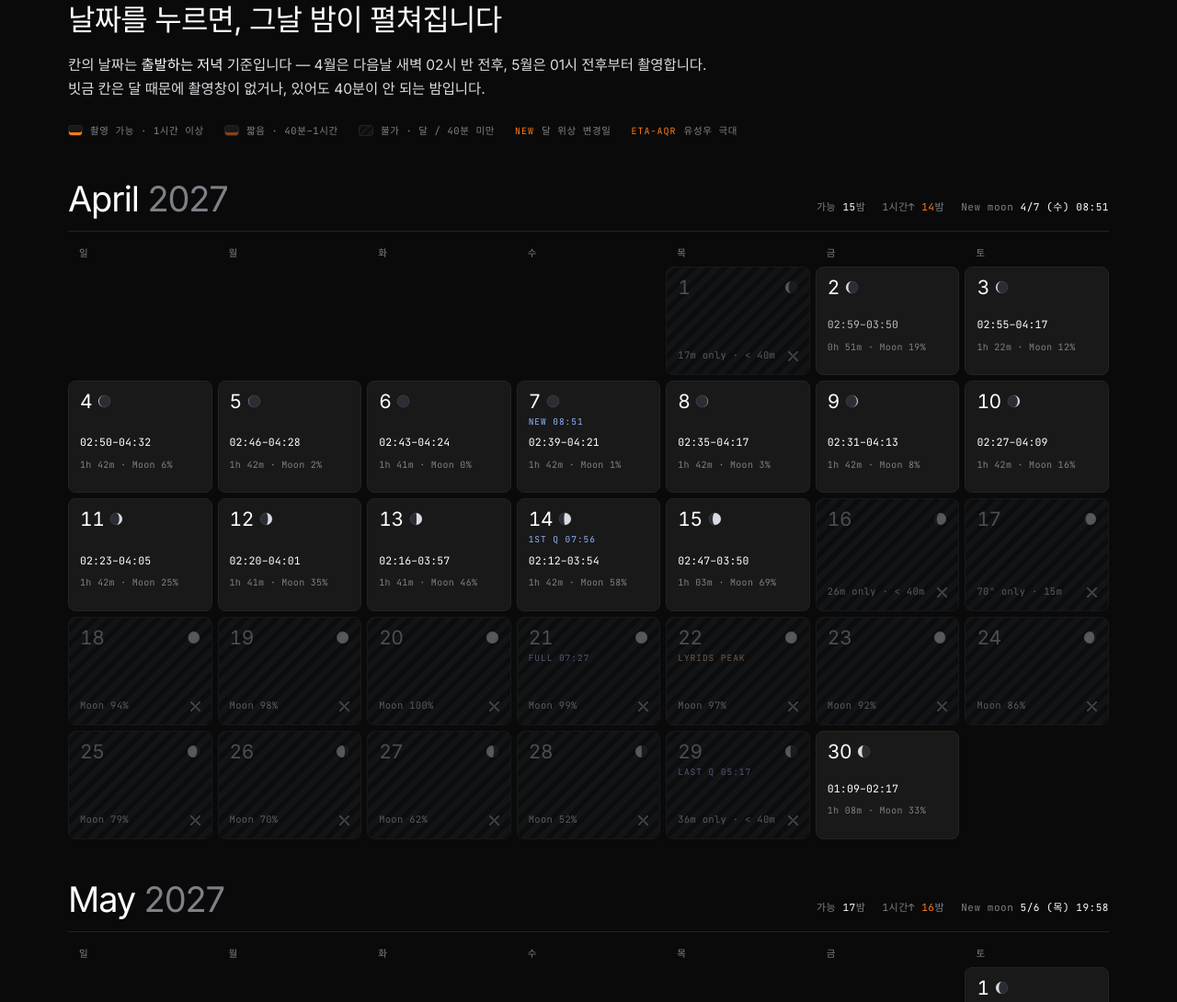
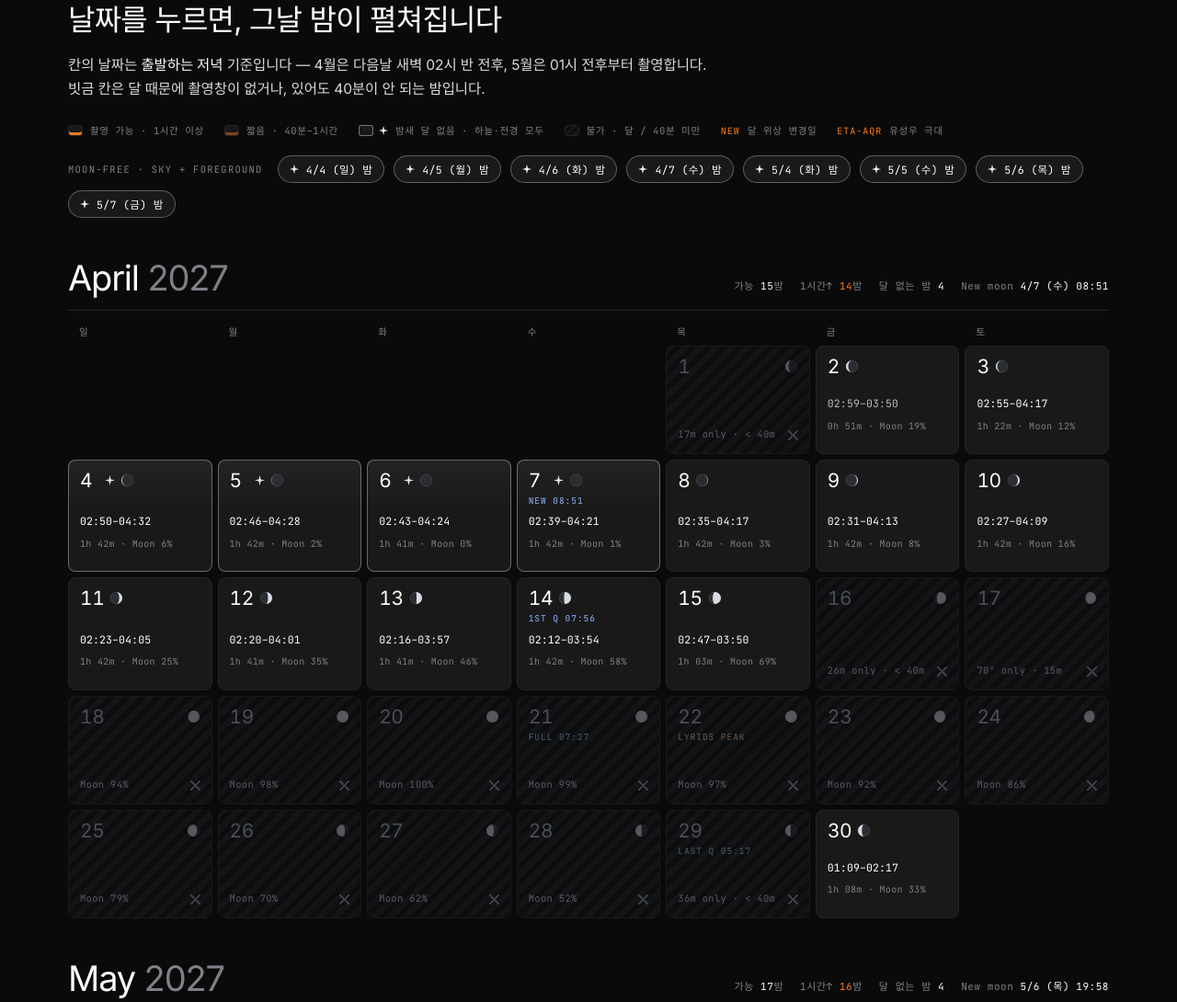
Before and after one commit to kmzlee/lee-jungho-portfolio, a plain HTML site: page private/aso-2027.html in a window 1280 px wide. Shown: the part 987-2077 px from the top of the page at 92% size. Drawn offline with Linux system fonts and the light colour scheme; a web font is replaced by a local one.

Commit message:
ASO 2027: mark moon-free nights (no moon for the whole astronomical night)
Co-Authored-By: Claude Opus 5.5 <noreply@anthropic.com>
Claude-Session: https://claude.ai/code/session_01NiU1YFaN2N1ihJR9zxuYd6

```diff
--- a/private/aso-2027.html
+++ b/private/aso-2027.html
@@ -317,6 +317,25 @@ button.day.sel{border-color:var(--sun);background:#1d1814;transform:none;box-sha
   .cal-anim .day:not(.empty){opacity:1;transform:none}
   .stg,.nt-seg,.d-bar i{animation:none!important;opacity:1;transform:none}
 }
+
+/* ── moon-free nights (sky + foreground) ── */
+.d-star{display:inline-block;width:11px;height:11px;margin-right:auto;margin-left:8px;color:#fff;opacity:.9}
+.day.nomoon{border-color:rgba(255,255,255,.34);background:linear-gradient(180deg,rgba(255,255,255,.045),rgba(255,255,255,0) 46%),var(--surface)}
+button.day.nomoon:hover{border-color:rgba(255,255,255,.6)}
+button.day.nomoon.sel{border-color:var(--sun)}
+.lg-nomoon{background:var(--surface);border-color:rgba(255,255,255,.4)}
+.nm-strip{display:flex;flex-wrap:wrap;align-items:center;gap:8px 10px;margin-top:18px}
+.nm-strip .k{font-family:"JetBrains Mono",ui-monospace,monospace;font-size:10.5px;letter-spacing:.12em;text-transform:uppercase;color:var(--muted);margin-right:6px}
+.nm-chip{
+  appearance:none;cursor:pointer;display:inline-flex;align-items:center;gap:8px;
+  font-family:"JetBrains Mono",ui-monospace,monospace;font-size:11.5px;letter-spacing:.03em;color:var(--ink);
+  background:var(--surface);border:1px solid rgba(255,255,255,.3);border-radius:9999px;padding:6px 12px;
+  transition:border-color .2s,background .2s;
+}
+.nm-chip:hover{border-color:rgba(255,255,255,.6);background:#202226}
+.nm-chip svg{width:10px;height:10px}
+.badge.white{border-color:rgba(255,255,255,.5);color:#fff}
+@media (max-width:700px){ .d-star{width:9px;height:9px;margin-left:4px} }
 </style>
 </head>
 <body>
@@ -324,7 +343,7 @@ button.day.sel{border-color:var(--sun);background:#1d1814;transform:none;box-sha
 <div class="wrap">
 
 <div class="hero" id="top">
-  <span class="eyebrow">阿蘇 · Kumamoto, Japan · 32.987°N 131.050°E · 936 m · JST<span class="private-tag"><i></i>Private · not published</span></span>
+  <span class="eyebrow">阿蘇 · Kumamoto, Japan · 32.987°N 131.050°E · 936 m · JST<span class="private-tag"><i></i>Private · unlisted</span></span>
   <h1>Project : ASO 2027</h1>
   <p class="sub">아소 칼데라를 동쪽 정면에 두고, 2027년 봄 은하수 풀 아치(180°~210°)를 24mm 세로 8×1 파노라마로 담는 계획입니다.<br>붉은 성운이 화려한 백조자리 Deneb이 고도 30°를 넘고, 아치가 프레임(65~70°) 안에 여유 있게 들어오는 시간만 골라 4–5월 달 없는 밤에 날씨를 보며 출발합니다.</p>
   <div class="hero-photo">
@@ -348,10 +367,12 @@ button.day.sel{border-color:var(--sun);background:#1d1814;transform:none;box-sha
   <div class="cal-legend">
     <span><i class="lg-box lg-ok"></i>촬영 가능 · 1시간 이상</span>
     <span><i class="lg-box lg-short"></i>짧음 · 40분–1시간</span>
+    <span><i class="lg-box lg-nomoon"></i><svg width="10" height="10" viewBox="0 0 12 12" style="margin-left:-2px"><path d="M6 0 L7.2 4.8 L12 6 L7.2 7.2 L6 12 L4.8 7.2 L0 6 L4.8 4.8 Z" fill="#fff"/></svg>밤새 달 없음 · 하늘·전경 모두</span>
     <span><i class="lg-box lg-off"></i>불가 · 달 / 40분 미만</span>
     <span><span class="d-tag" style="font-size:10px">New</span>달 위상 변경일</span>
     <span><span class="d-tag" style="font-size:10px">Eta-AQR</span>유성우 극대</span>
   </div>
+  <div class="nm-strip" id="nmStrip"></div>
   <div id="calendar"></div>
 </section>
 
@@ -427,7 +448,7 @@ button.day.sel{border-color:var(--sun);background:#1d1814;transform:none;box-sha
   <p><b>계산</b> — 태양·달·별 위치는 PyEphem으로 1분 간격 계산했습니다. 기준점 阿蘇 大観峰 부근 32.987°N 131.050°E, 936 m, JST. 일출·일몰은 표준 지평선 기준이며 실제 능선은 반영하지 않았습니다.</p>
   <p><b>조건</b> — Deneb ≥ 30°, 아치 꼭대기(은하수 중심선) ≤ 55° (프레임 65°) / ≤ 60° (프레임 70°), 아치 양 끝 345°–195°, 천문박명 사이, 달 지평선 아래.</p>
   <p><b>유성우</b> — 극대일은 IMO Meteor Shower Calendar 2027 기준.</p>
-  <p><b>Private</b> — 이 페이지는 <code>private/</code> 폴더에 있으며 git에서 제외되어 GitHub Pages에 올라가지 않습니다.</p>
+  <p><b>Private</b> — 사이트 메뉴와 Workflow 목록 어디에도 연결되지 않은 페이지입니다. 링크를 아는 사람만 열 수 있고, 검색엔진 색인에서도 제외했습니다.</p>
 </footer>
 
 </div>
@@ -461,6 +482,8 @@ const DATA = {"rows": [{"mo": 4, "day": 1, "label": "4/1(목)→4/2", "ss": "18:
   const mdw = d => `${md(d)} (${DOW[d.getDay()]})`;
   const pct = m => (m / 720 * 100).toFixed(3) + '%';
   const avail = R.filter(o => o.w);
+  const STAR = '<svg class="d-star" viewBox="0 0 12 12" aria-hidden="true"><path d="M6 0 L7.2 4.8 L12 6 L7.2 7.2 L6 12 L4.8 7.2 L0 6 L4.8 4.8 Z" fill="currentColor"/></svg>';
+  const noMoon = o => o.dark.length === 1 && o.dark[0][0] <= o.adm + 1 && o.dark[0][1] >= o.awm - 2;
 
   /* every time belongs to the night that starts on the cell's evening:
      12:00–23:59 → that evening's date, 00:00–11:59 → the next morning */
@@ -521,7 +544,7 @@ const DATA = {"rows": [{"mo": 4, "day": 1, "label": "4/1(목)→4/2", "ss": "18:
     const m = document.createElement('div');
     m.className = 'cal-month cal-anim';
     m.innerHTML = `<div class="cal-head"><h3 class="cal-title">${MON[mo]} <span>2027</span></h3>
-      <div class="cal-sum"><span>가능 <b>${ok.length}</b>밤</span><span>1시간↑ <b class="s">${strong.length}</b>밤</span><span>New moon <b>${nm.d} ${nm.t}</b></span></div></div>
+      <div class="cal-sum"><span>가능 <b>${ok.length}</b>밤</span><span>1시간↑ <b class="s">${strong.length}</b>밤</span><span>달 없는 밤 <b>${rows.filter(noMoon).length}</b></span><span>New moon <b>${nm.d} ${nm.t}</b></span></div></div>
       <div class="cal-dow">${DOW.map(d => `<span>${d}</span>`).join('')}</div>`;
     const first = new Date(2027, mo - 1, 1).getDay();
     const cells = Array(first).fill(null).concat(rows);
@@ -534,8 +557,8 @@ const DATA = {"rows": [{"mo": 4, "day": 1, "label": "4/1(목)→4/2", "ss": "18:
         if (o.w) {
           const L = wlen(o.w), short = L < 60;
           week.insertAdjacentHTML('beforeend',
-            `<button class="day ${short ? 'short' : ''}" type="button" data-id="${o.mo}-${o.day}" style="--k:${k++}" aria-label="${mdw(dObj(o))} 밤 · 촬영창 ${o.ws[0]}–${o.ws[1]}">
-              <span class="d-top"><span class="d-num">${o.day}</span>${moonIcon(o.il, o.age)}</span>${tags}
+            `<button class="day ${short ? 'short' : ''} ${noMoon(o) ? 'nomoon' : ''}" type="button" data-id="${o.mo}-${o.day}" style="--k:${k++}" aria-label="${mdw(dObj(o))} 밤 · 촬영창 ${o.ws[0]}–${o.ws[1]}${noMoon(o) ? ' · 밤새 달 없음' : ''}">
+              <span class="d-top"><span class="d-num">${o.day}</span>${noMoon(o) ? STAR : ''}${moonIcon(o.il, o.age)}</span>${tags}
               <span class="d-win">${o.ws[0]}–${o.ws[1]}</span>
               <span class="d-sub">${dur(L)} · Moon ${o.il}%</span>
               <span class="d-bar"><i style="--w:${Math.min(100, L / 102 * 100).toFixed(1)}%"></i></span>
@@ -557,6 +580,16 @@ const DATA = {"rows": [{"mo": 4, "day": 1, "label": "4/1(목)→4/2", "ss": "18:
     root.appendChild(m);
   });
 
+  /* moon-free strip */
+  const strip = document.getElementById('nmStrip');
+  if (strip) {
+    strip.innerHTML = '<span class="k">Moon-free · sky + foreground</span>' + R.filter(o => o.w && noMoon(o)).map(o =>
+      `<button class="nm-chip" type="button" data-go="${o.mo}-${o.day}">${STAR.replace('d-star', '')}${mdw(dObj(o))} 밤</button>`).join('');
+    strip.querySelectorAll('[data-go]').forEach(c => c.addEventListener('click', () => {
+      const b = root.querySelector(`button.day[data-id="${c.dataset.go}"]`); if (b) { if (b !== selBtn) open(b, true); else b.scrollIntoView({behavior: 'smooth', block: 'center'}); }
+    }));
+  }
+
   /* entry cascade when each month scrolls into view */
   const months = root.querySelectorAll('.cal-anim');
   if ('IntersectionObserver' in window && !matchMedia('(prefers-reduced-motion: reduce)').matches) {
@@ -570,6 +603,7 @@ const DATA = {"rows": [{"mo": 4, "day": 1, "label": "4/1(목)→4/2", "ss": "18:
     const isNew = o.il <= 3, isPeak = o.mo === 5 && o.day === 5;
     const badges = [
       L >= 60 ? ['sun', 'Full window'] : ['', 'Short window'],
+      noMoon(o) ? ['white', 'No moon all night'] : null,
       isNew ? ['', 'New moon'] : null,
       isPeak ? ['sun', 'Eta-Aquariids peak'] : null
     ].filter(Boolean).map(([c, t]) => `<span class="badge ${c}">${t}</span>`).join('');
```
